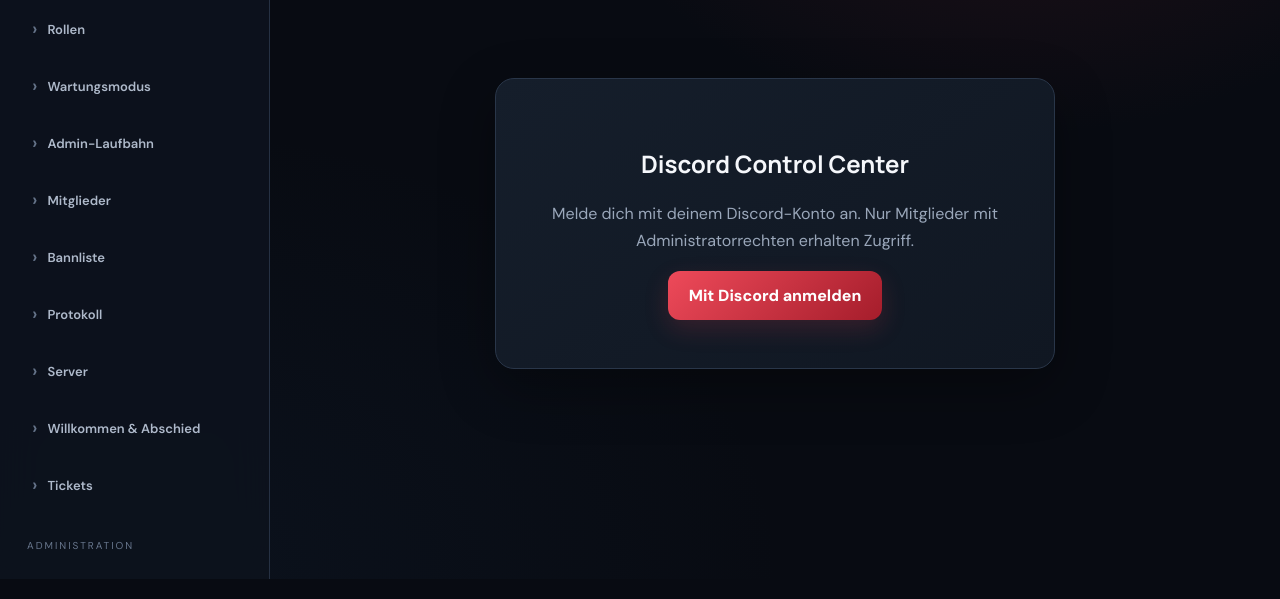
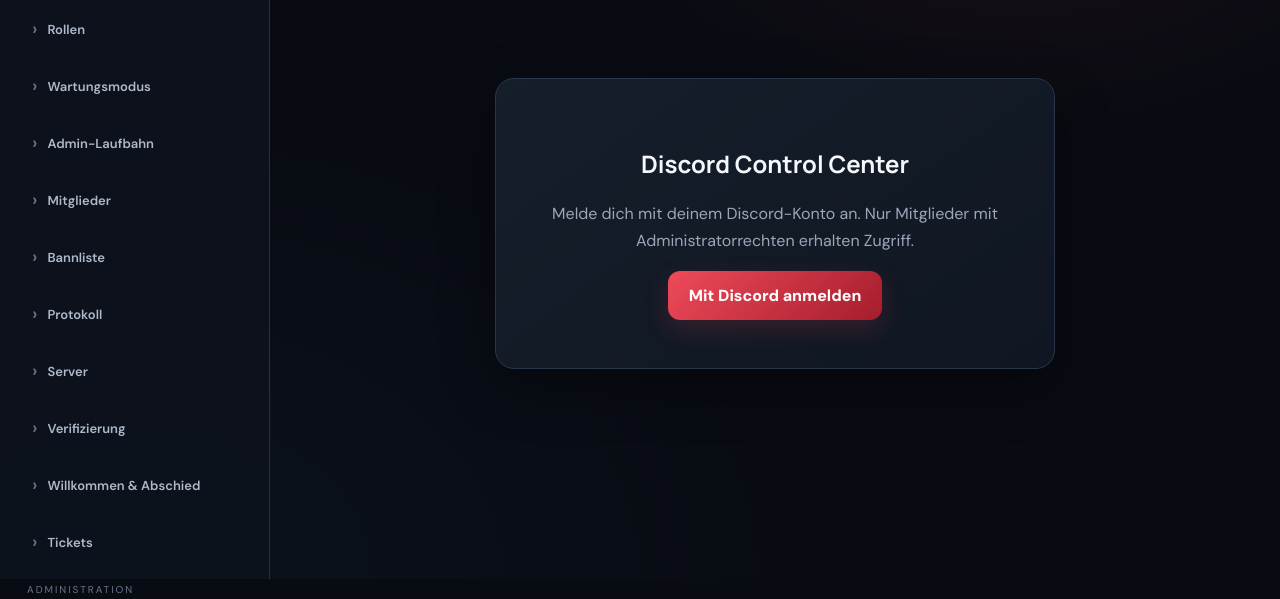
Before and after one commit to dresseldj29-sudo/Freiburg-V2-BOT-webseite, a website: page public/index.html in a window 1280 px wide. Shown: the part 221-820 px from the top of the page. Drawn offline with Linux system fonts and the light colour scheme; no server answers.

Commit message:
Add verification navigation entry

```diff
--- a/public/index.html
+++ b/public/index.html
@@ -1,2 +1,2 @@
 <!doctype html>
-<html lang="de"><head><meta charset="utf-8"><meta name="viewport" content="width=device-width,initial-scale=1"><title>Freiburg V2 Control Center</title><link rel="stylesheet" href="/style.css?v=20261115b"></head><body><aside><div class="brand"><b>FV</b><span>FREIBURG V2<small>CONTROL CENTER</small></span></div><nav><button data-page="home">Übersicht</button><button data-page="channels">Kanäle</button><button data-page="roles">Rollen</button><button data-page="maintenance">Wartungsmodus</button><button data-page="career">Admin-Laufbahn</button><button data-page="members">Mitglieder</button><button data-page="bans">Bannliste</button><button data-page="audit">Protokoll</button><button data-page="settings">Server</button><button data-page="welcome">Willkommen & Abschied</button><button data-page="tickets">Tickets</button></nav><footer>ADMINISTRATION</footer></aside><main><header><div><small>FREIBURG V2 / VERWALTUNG</small><h1 id="title">Übersicht</h1></div><div id="user"></div></header><section id="login" class="card"><h2>Discord Control Center</h2><p>Melde dich mit deinem Discord-Konto an. Nur Mitglieder mit Administratorrechten erhalten Zugriff.</p><a href="/auth/login">Mit Discord anmelden</a></section><section id="app" hidden><div id="notice"></div><div id="view"></div></section></main><script src="/app.js"></script></body></html>
+<html lang="de"><head><meta charset="utf-8"><meta name="viewport" content="width=device-width,initial-scale=1"><title>Freiburg V2 Control Center</title><link rel="stylesheet" href="/style.css?v=20261115b"></head><body><aside><div class="brand"><b>FV</b><span>FREIBURG V2<small>CONTROL CENTER</small></span></div><nav><button data-page="home">Übersicht</button><button data-page="channels">Kanäle</button><button data-page="roles">Rollen</button><button data-page="maintenance">Wartungsmodus</button><button data-page="career">Admin-Laufbahn</button><button data-page="members">Mitglieder</button><button data-page="bans">Bannliste</button><button data-page="audit">Protokoll</button><button data-page="settings">Server</button><button data-page="verification">Verifizierung</button><button data-page="welcome">Willkommen & Abschied</button><button data-page="tickets">Tickets</button></nav><footer>ADMINISTRATION</footer></aside><main><header><div><small>FREIBURG V2 / VERWALTUNG</small><h1 id="title">Übersicht</h1></div><div id="user"></div></header><section id="login" class="card"><h2>Discord Control Center</h2><p>Melde dich mit deinem Discord-Konto an. Nur Mitglieder mit Administratorrechten erhalten Zugriff.</p><a href="/auth/login">Mit Discord anmelden</a></section><section id="app" hidden><div id="notice"></div><div id="view"></div></section></main><script src="/app.js"></script></body></html>
```
